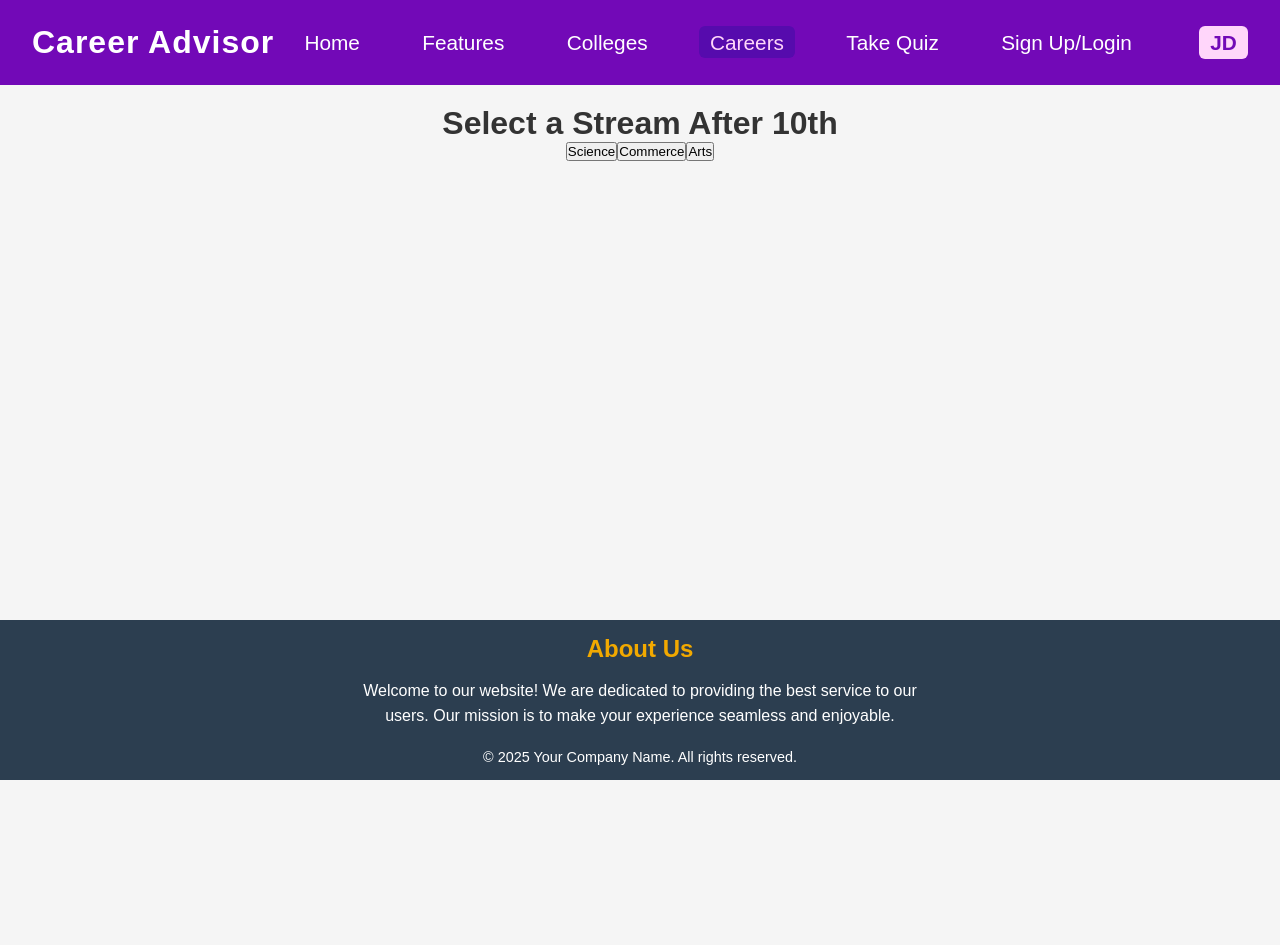
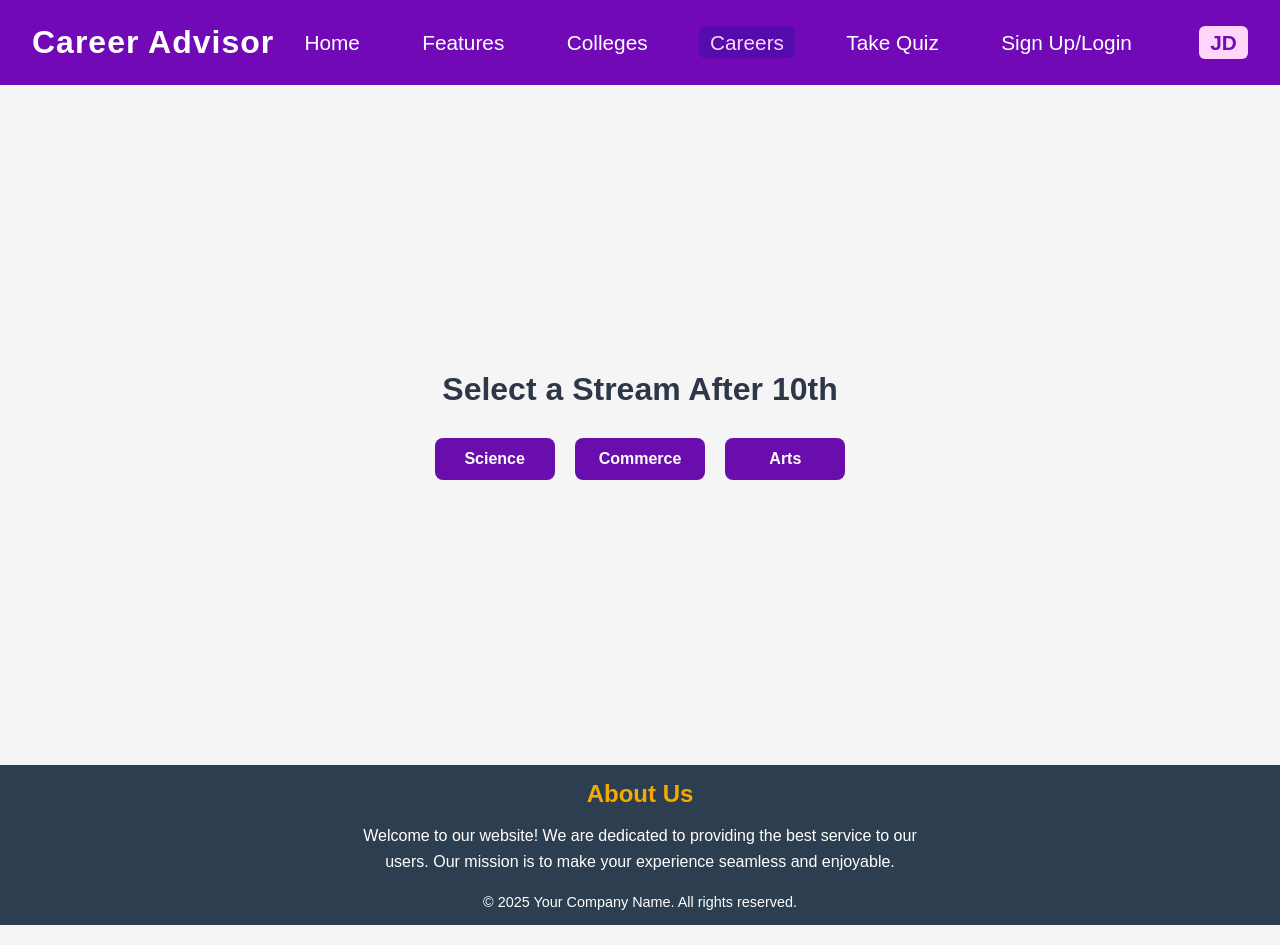
Before and after one commit to ShraddhaP0501/EducationAdvisor, a React (Create React App) app: page /career/10th in a window 1280 px wide. Before the commit the page ends 800 px from the top, so only its background shows below. Built offline with nearby package versions, Linux system fonts and the light colour scheme.

Commit message:
css added

```diff
--- a/src/pages/StreamSelectionPage.jsx
+++ b/src/pages/StreamSelectionPage.jsx
@@ -1,5 +1,7 @@
 import React from 'react';
 import { Link } from 'react-router-dom';
+import "../styles/StreamSelectionPage.css";
+
 
 function StreamSelectionPage() {
     return (
--- /dev/null
+++ b/src/styles/StreamSelectionPage.css
@@ -0,0 +1,49 @@
+.container {
+    display: flex;
+    flex-direction: column;
+    align-items: center;
+    justify-content: center;
+    height: 80vh;
+    text-align: center;
+}
+
+h1 {
+    font-size: 2rem;
+    margin-bottom: 30px;
+    color: #2d3748;
+    /* dark gray */
+    font-weight: bold;
+}
+
+.button-group {
+    display: flex;
+    gap: 20px;
+    flex-wrap: wrap;
+    justify-content: center;
+}
+
+.button-group a {
+    text-decoration: none;
+    /* remove underline */
+}
+
+.button-group button {
+    padding: 12px 24px;
+    font-size: 1rem;
+    font-weight: bold;
+    color: white;
+    background: #6a0dad;
+    /* purple */
+    border: none;
+    border-radius: 8px;
+    cursor: pointer;
+    transition: all 0.3s ease;
+    min-width: 120px;
+}
+
+.button-group button:hover {
+    background: #4b0082;
+    /* darker purple */
+    transform: translateY(-2px);
+    box-shadow: 0 4px 10px rgba(0, 0, 0, 0.2);
+}
```
